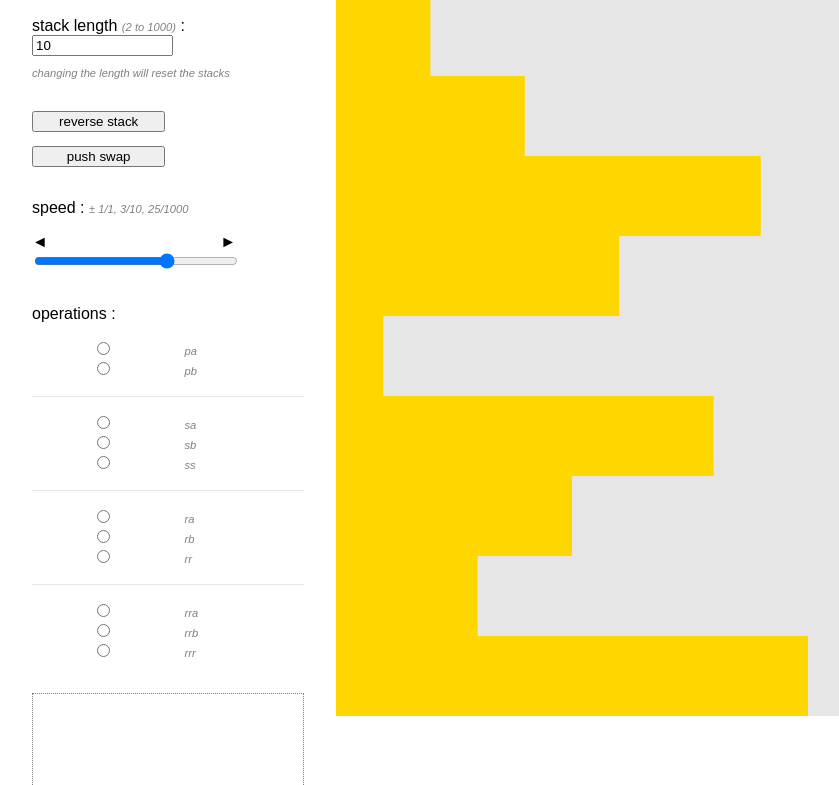
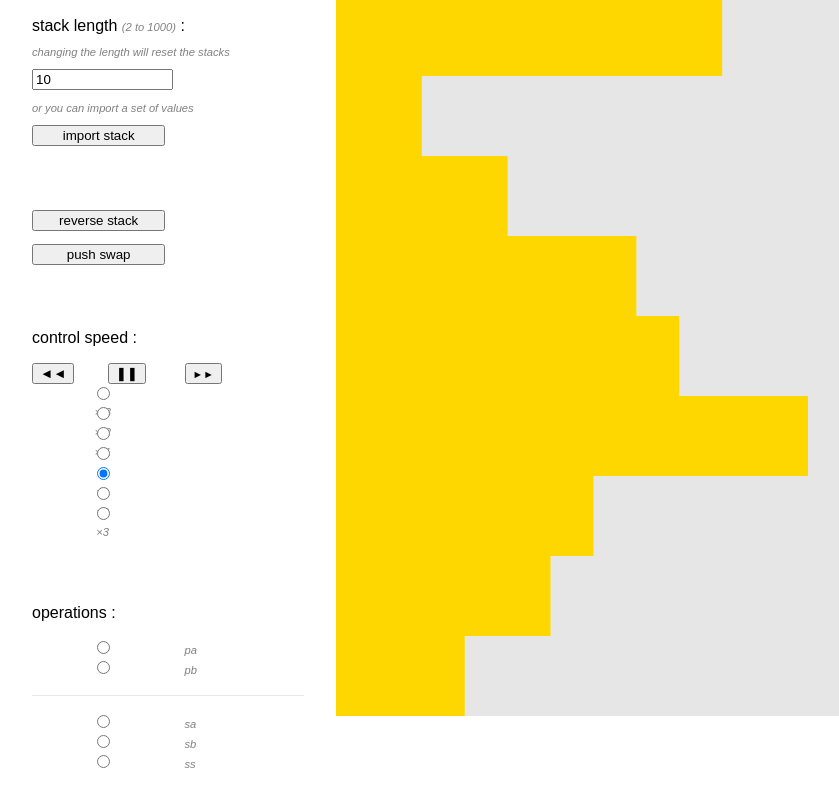
Before and after one commit to trberrido/yapv, a website: page index.html in a window 1280 px wide. Shown: the part 84-869 px from the top of the page, without its empty margins (0-839 px from the left). Drawn offline with nearby package versions, Linux system fonts and the light colour scheme; no server answers.

Commit message:
add import field

```diff
--- a/client.js
+++ b/client.js
@@ -1,10 +1,13 @@
-var gSpeed = 100;
+var gSpeed = 1000;
 var gStackA = [];
 var gStackB = [];
 var gStackASaved = [];
 var gOps = [];
 var gOpsDone = [];
 var gStackLenMax = 0;
+var gStackAmbitus = 0;
+var gStackMin = 0;
+var gStackMax = 0;
 var gClockHandler = function(){ setTimeout(clock, gSpeed) };
 
 function push(dst, src, stackId){
@@ -43,9 +46,14 @@ function rotate(stack, stackId){
 }
 
 function clock(){
-    const inputSpeed = document.getElementById("input-speed");
-
-    if (inputSpeed.value < 0)
+	const radioSpeed = document.getElementsByClassName("input-speed");
+    let i = 0;
+    while (i < radioSpeed.length){
+		if (radioSpeed[i].checked)
+			value = radioSpeed[i].value;
+        i += 1;
+    }
+    if (value < 0)
         processOpList(gOps, gOpsDone, "opsDone")
     else
         processOpList(gOpsDone, gOps, "ops");
@@ -86,7 +94,7 @@ function processOpList(dst, src, opId){
 		if (gOpsDone.length){
 			currentOp.className = "op-selected";
 			var position = currentOp.offsetTop;
-			opList.scrollTop = position - (opList.offsetHeight * 3);
+			opList.scrollTop = position - (opList.offsetHeight * 3.5);
 		}
 	}
 }
@@ -108,7 +116,7 @@ function highligth(elements){
     }
 }
 
-function radioListen(){
+function radioOpListen(){
     const radios = document.form.op;
     let i = 0;
     while (i < radios.length){
@@ -166,6 +174,7 @@ function createList(len){
         gStackA[randIndex] = buf;
         i += 1;
 	}
+	setAmbitus(gStackA);
     gStackASaved = gStackA.slice();
 }
 
@@ -176,10 +185,13 @@ function printStack(id, stack, surface, canvas){
     if (id == 'B')
         shift = canvas.width / 2;
     if (len){
-        var height = canvas.height / gStackLenMax;
-        var steps = canvas.width / 2 / gStackLenMax;
+		var height = canvas.height / gStackLenMax;
+        var maxWidth = canvas.width / 2;
+       // var steps = canvas.width / 2 / gStackLenMax;
         while (i < len){
-            var width = (stack[i] + 1) * steps;
+         // 	var width = (stack[i] + 1) * steps;
+		 	var width = stack[i] - (gStackMin * 2);
+			width = width * maxWidth / gStackAmbitus;
             surface.fillStyle = "gold";
             surface.fillRect(0 + shift, i * height, width, height);
             i += 1;
@@ -206,9 +218,8 @@ function updateListLength(e){
     updateCanvas();
 }
 
-function updateSpeed(e){
+function updateSpeed(value){
     clearTimeout(gClockHandler);
-    var value = e.value;
     if (value < 0)
         value *= -1;
     if (value == 1)
@@ -243,20 +254,86 @@ function sortNumber(a, b){
 	return a - b;
 }
 
-document.addEventListener("DOMContentLoaded", function(){
+function ctrSpeedListen(){
+	const ctrSpeed = document.getElementsByClassName("ctr-speed");
+    let i = 0;
+    while (i < ctrSpeed.length){
+        ctrSpeed[i].addEventListener("click", function(e){
+            e.preventDefault();
+			var ctr = this.getAttribute("id");
+			var targetId = "radio-" + ctr.substring(ctr.lastIndexOf("-") + 1);
+			var target = document.getElementById(targetId)
+			target.checked = true;
+			updateSpeed(target.value);
+        });
+        i += 1;
+    }
+}
+
+function radioSpeedListen(){
+	const inputSpeed = document.getElementsByClassName("input-speed");
+    let i = 0;
+    while (i < inputSpeed.length){
+        inputSpeed[i].addEventListener("click", function(e){
+			updateSpeed(this.value);
+        });
+        i += 1;
+    }
+}
+
+function setAmbitus(array){
+	var max = -2147483648;
+	var min = 2147483647;
+	var len = array.length;
+	var i = 0;
+	while (i < len){
+		if (array[i] > max)
+			max = array[i];
+		if (array[i] < min)
+			min = array[i];
+		i += 1;
+	}
+	if (min == 0)
+		min = -1 * max / (array.length - 1);
+	gStackMin = min;
+	gStackMax = max;
+	gStackAmbitus = max - (min * 2);
+}
+
+function listenInterfaceEvents(){
+    const inputImport = document.getElementById("input-import");
+	inputImport.addEventListener("click", function(e){
+		var list = prompt("Enter a space separated integers suit", "1 59 48 -100");
+		list = list.split(" ");
+		/*check input */
+		var outputList = document.getElementById("output-op");
+		var result = document.getElementById("len-result");
+		result.textContent = "0";
+		while (outputList.firstChild) {
+    		outputList.removeChild(outputList.firstChild);
+		}
+		document.getElementById("input-reverse").disabled = false;
+    	document.getElementById("input-check").disabled = false;
+		gStackASaved = [];
+    	gStackA = list.slice();
+    	gStackASaved = gStackA.slice();
+		gStackB = [];
+		gOps = [];
+		gOpsDone = [];
+		gStackLenMax = gStackA.length;
+		setAmbitus(gStackA);
+    	updateCanvas();
+	});
     const inputLen = document.getElementById("input-len");
-    const inputCheck = document.getElementById("input-check");
-    const inputReverse = document.getElementById("input-reverse");
-	const inputSpeed = document.getElementById("input-speed");
-	setCanvasDimensions();
-	updateSpeed(inputSpeed);
-    inputSpeed.addEventListener("change", function(){updateSpeed(inputSpeed)});
-    radioListen();
-    createList(inputLen.value);
-    updateCanvas();
     inputLen.addEventListener("change", updateListLength, false);
     inputLen.addEventListener("click", updateListLength, false);
-    var socket = io('http://localhost:8080');
+    createList(inputLen.value);
+	setCanvasDimensions();
+    updateCanvas();
+	ctrSpeedListen();
+	radioSpeedListen();
+    radioOpListen();
+    const inputReverse = document.getElementById("input-reverse");
     inputReverse.addEventListener("click", function(){
 		gStackA = gStackASaved.slice();
 		gStackB = [];
@@ -264,6 +341,17 @@ document.addEventListener("DOMContentLoaded", function(){
 		gStackA.reverse();
 		updateCanvas();
 	});
+	window.addEventListener('resize', function(){
+		setCanvasDimensions();
+		updateCanvas();
+	}, true);
+}
+
+document.addEventListener("DOMContentLoaded", function(){
+	listenInterfaceEvents();
+	clock();
+    var socket = io('http://localhost:8080');
+    const inputCheck = document.getElementById("input-check");
     inputCheck.addEventListener("click", function(){
 		socket.emit("run", gStackA);
 		document.getElementById("input-check").disabled = true;
@@ -279,8 +367,4 @@ document.addEventListener("DOMContentLoaded", function(){
         gOps.push(data);
         addOutputList(data, target);
 	});
-	window.addEventListener('resize', function(){
-		setCanvasDimensions();
-		updateCanvas();
-	}, true);
 });
--- a/index.html
+++ b/index.html
@@ -11,19 +11,43 @@
             <div class="pad">
                 <h1 class="m-b">ps visu</h1>
                 <form name="form">
-                    <div class="m-b-2">
+                    <div class="m-b-1">
                         <label for="listlen">stack length <span class="notes">(2 to 1000)</span> : </label>
+						<p class="notes">changing the length will reset the stacks</p>
                         <input value="10" id="input-len" name="listlen" type="number" min="2" max="1000">
-                        <p class="notes">changing the length will reset the stacks</p>
                     </div>
-                    <div class="m-b-2">
+                    <div class="m-b-3">
+						<p class="notes">or you can import a set of values</p>
+                        <input id="input-import" value="import stack" type="button"><br>
+                    </div>
+                    <div class="m-b-3">
                         <input id="input-reverse" value="reverse stack" type="button"><br>
                         <input id="input-check" value="push swap" type="button">
                     </div>
-                    <div class="m-b-2 w-75">
-                        <p>speed : <span class="notes">± 1/1, 3/10, 25/1000</span></p>
-                        <div id="label-speed"><span>&#9668;</span><span class="align-right">&#9658;</span></div>
-                        <input id="input-speed" type="range" name="points" min="-3" max="3" step="1" value="1">
+                    <div class="m-b-5 w-75">
+                        <p>control speed : </p>
+						<div id="ico-speed"><button id="input-rewind" class="ico-direction ctr-speed">&#9668;&#9668;</button><span id="ico-pause"><button id="input-pause" class="ctr-speed">&#10074;&#10074;</button></span><button id="input-forward" class="align-right ico-direction ctr-speed"><span style="font-size:.8em">&#9658;&#9658;</span></button></div>
+						<div class="ctr-speed-container">
+							<input id="radio-rewind" type="radio" name="speed" value="-3" class="input-speed"><label class="label-speed notes">&#215;-3</label>
+                    	</div>
+						<div class="ctr-speed-container">
+                    	    <input type="radio" name="speed" value="-2" class="input-speed"><label class="label-speed notes">&#215;-2</label>
+                    	</div>
+						<div class="ctr-speed-container">
+                    	    <input type="radio" name="speed" value="-1" class="input-speed"><label class="label-speed notes">&#215;-1</label>
+                    	</div>
+						<div class="ctr-speed-container">
+                    	    <input id="radio-pause" type="radio" name="speed" value="0" class="input-speed"><label class="label-speed notes">0</label>
+                   		</div>
+						<div class="ctr-speed-container">
+                        	<input type="radio" name="speed" value="1" class="input-speed" checked><label class="label-speed notes">&#215;1</label>
+                    	</div>
+						<div class="ctr-speed-container">
+                    	    <input type="radio" name="speed" value="2" class="input-speed"><label class="label-speed notes">&#215;2</label>
+                    	</div>
+						<div class="ctr-speed-container">
+                        	<input id="radio-forward" type="radio" name="speed" value="3" class="input-speed"><label class="label-speed notes">&#215;3</label>
+                    	</div>
                     </div>
                     <div id="op-list" class="m-b-2">
                         <p>operations : </p>
--- a/styles.css
+++ b/styles.css
@@ -7,9 +7,11 @@ input { min-width: 10em; }
 h1 { margin: 0; }
 
 .align-right { float: right; }
-.w-75 { width: 75%; }
-.m-b { margin: 0 0 1em 0; }
-.m-b-2 { margin: 0 0 2em 0; }
+.w-75 	{ width: 75%; }
+.m-b 	{ margin: 0 0 1em 0; }
+.m-b-2 	{ margin: 0 0 2em 0; }
+.m-b-3 	{ margin: 0 0 4em 0; }
+.m-b-5 	{ margin: 0 0 5em 0; }
 .pad {
     padding: 2em;
     font-size: .75;
@@ -30,8 +32,40 @@ h1 { margin: 0; }
     opacity: .2;
 }
 
-#input-speed {
-    width: 100%;
+.ctr-speed-container {
+	position: relative;
+	display: inline-block;
+	margin-right: .4em;
+}
+
+.label-speed{
+	position: absolute;
+	top: 2em;
+	left: 0;
+	width: 100%;
+	text-align: center;
+}
+
+#ico-speed {
+	position: relative;
+	width: 93%;
+}
+
+#input-forward {
+//	font-size: .9em;
+}
+
+.ico-direction {
+	position: relative;
+	z-index: 5;
+}
+
+#ico-pause {
+	text-align: center;
+	position: absolute;
+	display: block;
+	top: 0;
+	width: 100%;
 }
 
 #input-check {
```
